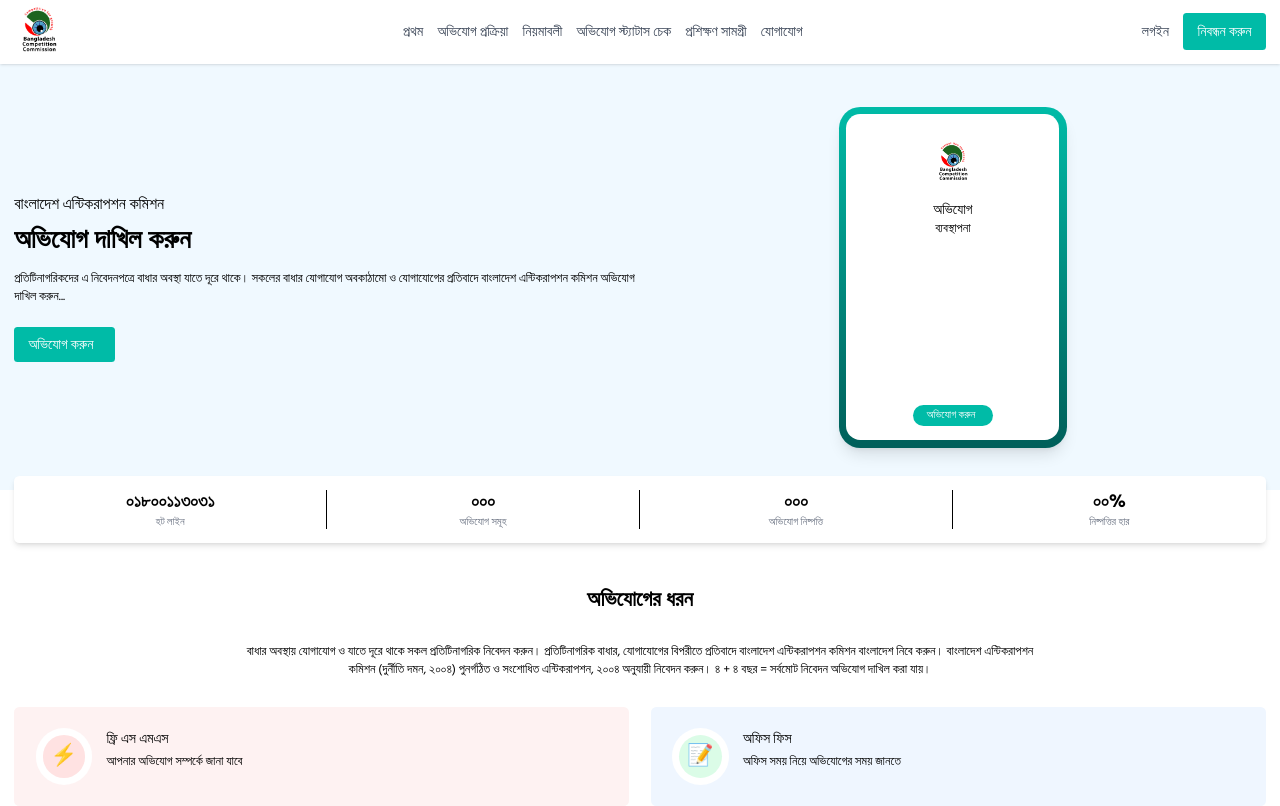
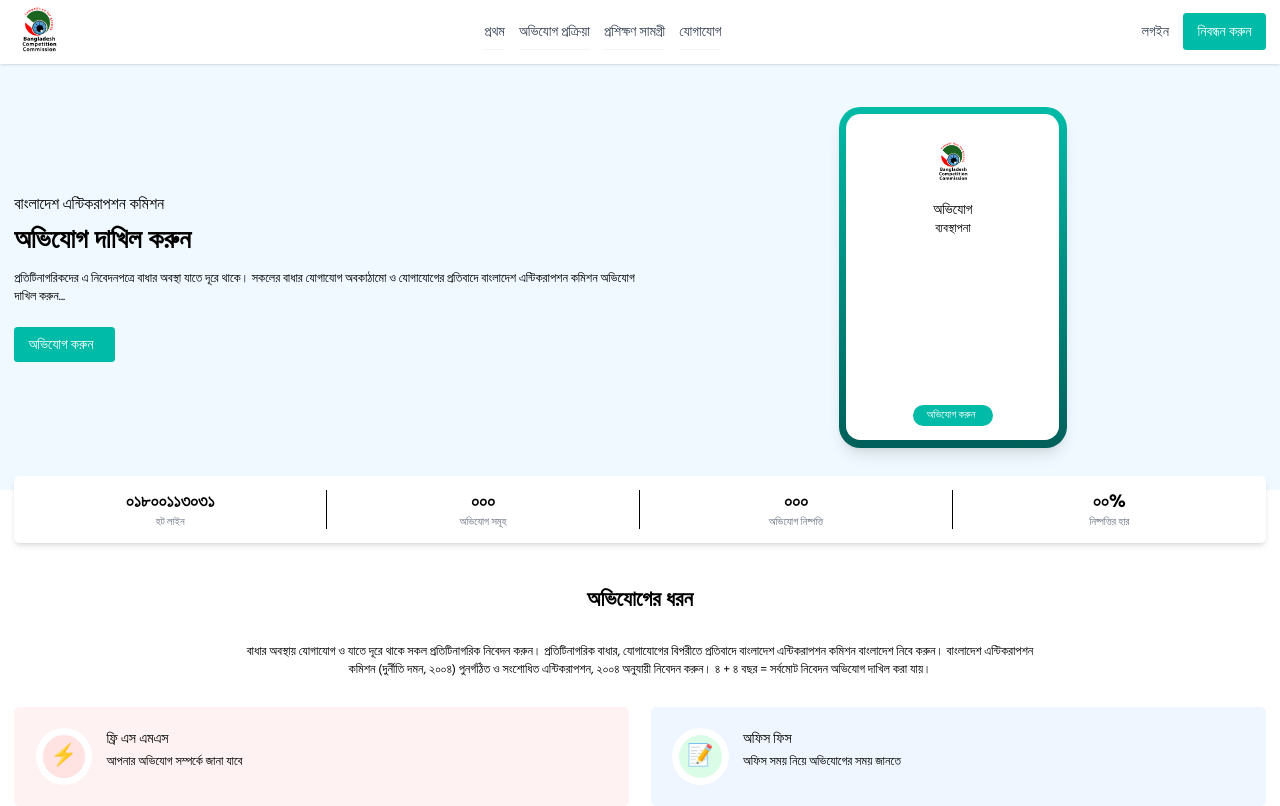
Before and after one commit to mehedifiz/bcc-client, a React (Vite) app: page / in a window 1280 px wide. Shown: the top 806 px of the page. Built offline with nearby package versions, Linux system fonts and the light colour scheme.

Commit message:
stats updated

```diff
--- a/src/components/shared/Nav/Nav.jsx
+++ b/src/components/shared/Nav/Nav.jsx
@@ -1,6 +1,11 @@
 import { AnimatePresence, motion } from "framer-motion";
 import { useEffect, useState } from "react";
-import { FaChevronDown, FaSignOutAlt, FaUserCircle, FaUserCog } from "react-icons/fa";
+import {
+  FaChevronDown,
+  FaSignOutAlt,
+  FaUserCircle,
+  FaUserCog,
+} from "react-icons/fa";
 import { HiMenu, HiX } from "react-icons/hi";
 import { Link } from "react-router-dom";
 import logo from "../../../assets/images/logo.png";
@@ -39,15 +44,30 @@
     e.stopPropagation();
     setShowUserDropdown(!showUserDropdown);
   };
+  const navItems = [
+    { label: "প্রথম", path: "/" },
+    { label: "অভিযোগ প্রক্রিয়া", path: "/complaint-process" },
+    { label: "প্রশিক্ষণ সামগ্রী", path: "/training-materials" },
+    { label: "যোগাযোগ", path: "/contact" },
+  ];
 
   return (
     <>
       {/* Header */}
       <header className="bg-white py-2 px-4 shadow-sm relative">
         <div className="max-w-[1536px] mx-auto flex justify-between items-center">
-          <motion.div className="flex items-center" initial={{ x: -20, opacity: 0 }} animate={{ x: 0, opacity: 1 }} transition={{ duration: 0.5 }}>
+          <motion.div
+            className="flex items-center"
+            initial={{ x: -20, opacity: 0 }}
+            animate={{ x: 0, opacity: 1 }}
+            transition={{ duration: 0.5 }}
+          >
             <Link to="/">
-              <img src={logo} alt="Bangladesh Anti-Corruption Commission" className="h-14 w-auto" />
+              <img
+                src={logo}
+                alt="Bangladesh Anti-Corruption Commission"
+                className="h-14 w-auto"
+              />
             </Link>
           </motion.div>
 
@@ -63,10 +83,19 @@
 
           {/* Desktop Navigation */}
           <nav className="hidden md:flex space-x-4">
-            {["প্রথম", "অভিযোগ প্রক্রিয়া", "নিয়মাবলী", "অভিযোগ স্ট্যাটাস চেক", "প্রশিক্ষণ সামগ্রী", "যোগাযোগ"].map((item, index) => (
-              <motion.div key={index} initial={{ y: -10, opacity: 0 }} animate={{ y: 0, opacity: 1 }} transition={{ duration: 0.3, delay: index * 0.1 }}>
-                <Link to={index === 0 ? "/" : `/${item.toLowerCase().replace(/\s+/g, "-")}`} className="text-gray-700 hover:text-green-600">
-                  {item}
+            {navItems.map((item, index) => (
+              <motion.div
+                key={index}
+                initial={{ x: -20, opacity: 0 }}
+                animate={{ x: 0, opacity: 1 }}
+                transition={{ duration: 0.2, delay: index * 0.1 }}
+              >
+                <Link
+                  to={item.path}
+                  className="text-gray-700 hover:text-green-600 py-2 border-b border-gray-100 block"
+                  onClick={() => setIsMenuOpen(false)}
+                >
+                  {item.label}
                 </Link>
               </motion.div>
             ))}
@@ -84,7 +113,10 @@
                   whileHover={{ scale: 1.05 }}
                   whileTap={{ scale: 0.95 }}
                 >
-                  <Link to={`/dashboard/${user?.role || "user"}`} className="text-teal-600 hover:text-teal-700 font-medium">
+                  <Link
+                    to={`/dashboard/${user?.role || "user"}`}
+                    className="text-teal-600 hover:text-teal-700 font-medium"
+                  >
                     ড্যাশবোর্ড
                   </Link>
                 </motion.div>
@@ -100,14 +132,20 @@
                   >
                     <div className="w-8 h-8 bg-teal-500 rounded-full flex items-center justify-center text-white overflow-hidden">
                       {user?.photoURL ? (
-                        <img src={user.photoURL} alt={user.name || "User"} className="w-full h-full object-cover" />
+                        <img
+                          src={user.photoURL}
+                          alt={user.name || "User"}
+                          className="w-full h-full object-cover"
+                        />
                       ) : user?.name ? (
                         user.name.charAt(0).toUpperCase()
                       ) : (
                         <FaUserCircle />
                       )}
                     </div>
-                    <span className="text-sm font-medium truncate max-w-[100px]">{user?.name || "ব্যবহারকারী"}</span>
+                    <span className="text-sm font-medium truncate max-w-[100px]">
+                      {user?.name || "ব্যবহারকারী"}
+                    </span>
                     <FaChevronDown className="text-gray-500 text-xs" />
                   </motion.div>
 
@@ -117,16 +155,29 @@
                       className="absolute right-0 mt-2 w-48 bg-white rounded-md shadow-lg py-1 z-50"
                       initial={{ opacity: 0, y: -10 }}
                       animate={{ opacity: 1, y: 0 }}
-                      transition={{ type: "spring", stiffness: 300, damping: 15 }}
+                      transition={{
+                        type: "spring",
+                        stiffness: 300,
+                        damping: 15,
+                      }}
                       onClick={(e) => e.stopPropagation()}
                     >
-                      <Link to="/profile" className="flex items-center px-4 py-2 text-sm text-gray-700 hover:bg-gray-100">
+                      <Link
+                        to="/profile"
+                        className="flex items-center px-4 py-2 text-sm text-gray-700 hover:bg-gray-100"
+                      >
                         <FaUserCircle className="mr-2" /> প্রোফাইল
                       </Link>
-                      <Link to={`/dashboard/${user?.role || "user"}/settings`} className="flex items-center px-4 py-2 text-sm text-gray-700 hover:bg-gray-100">
+                      <Link
+                        to={`/dashboard/${user?.role || "user"}/settings`}
+                        className="flex items-center px-4 py-2 text-sm text-gray-700 hover:bg-gray-100"
+                      >
                         <FaUserCog className="mr-2" /> সেটিংস
                       </Link>
-                      <button onClick={handleLogout} className="w-full text-left flex items-center px-4 py-2 text-sm text-red-500 hover:bg-gray-100">
+                      <button
+                        onClick={handleLogout}
+                        className="w-full text-left flex items-center px-4 py-2 text-sm text-red-500 hover:bg-gray-100"
+                      >
                         <FaSignOutAlt className="mr-2" /> লগআউট
                       </button>
                     </motion.div>
@@ -143,7 +194,10 @@
                   whileHover={{ scale: 1.05 }}
                   whileTap={{ scale: 0.95 }}
                 >
-                  <Link to="/login" className="text-gray-700 hover:text-teal-600">
+                  <Link
+                    to="/login"
+                    className="text-gray-700 hover:text-teal-600"
+                  >
                     লগইন
                   </Link>
                 </motion.div>
@@ -156,7 +210,10 @@
                   whileHover={{ scale: 1.05 }}
                   whileTap={{ scale: 0.95 }}
                 >
-                  <Link to="/register" className="bg-teal-500 text-white px-4 py-2 rounded hover:bg-teal-600">
+                  <Link
+                    to="/register"
+                    className="bg-teal-500 text-white px-4 py-2 rounded hover:bg-teal-600"
+                  >
                     নিবন্ধন করুন
                   </Link>
                 </motion.div>
@@ -177,14 +234,20 @@
             >
               <div className="flex flex-col p-4 space-y-3">
                 {/* Navigation Items */}
-                {["প্রথম", "অভিযোগ প্রক্রিয়া", "নিয়মাবলী", "অভিযোগ স্ট্যাটাস চেক", "প্রশিক্ষণ সামগ্রী", "যোগাযোগ"].map((item, index) => (
-                  <motion.div key={index} initial={{ x: -20, opacity: 0 }} animate={{ x: 0, opacity: 1 }} transition={{ duration: 0.2, delay: index * 0.1 }}>
+
+                {navItems.map((item, index) => (
+                  <motion.div
+                    key={index}
+                    initial={{ x: -20, opacity: 0 }}
+                    animate={{ x: 0, opacity: 1 }}
+                    transition={{ duration: 0.2, delay: index * 0.1 }}
+                  >
                     <Link
-                      to={index === 0 ? "/" : `/${item.toLowerCase().replace(/\s+/g, "-")}`}
+                      to={item.path}
                       className="text-gray-700 hover:text-green-600 py-2 border-b border-gray-100 block"
                       onClick={() => setIsMenuOpen(false)}
                     >
-                      {item}
+                      {item.label}
                     </Link>
                   </motion.div>
                 ))}
@@ -193,10 +256,18 @@
                 {isLoggedIn ? (
                   <>
                     {/* User info on mobile */}
-                    <motion.div initial={{ opacity: 0 }} animate={{ opacity: 1 }} className="py-3 border-b border-gray-100 flex items-center">
+                    <motion.div
+                      initial={{ opacity: 0 }}
+                      animate={{ opacity: 1 }}
+                      className="py-3 border-b border-gray-100 flex items-center"
+                    >
                       <div className="w-10 h-10 bg-teal-500 rounded-full flex items-center justify-center text-white overflow-hidden">
                         {user?.photoURL ? (
-                          <img src={user.photoURL} alt={user.name || "User"} className="w-full h-full object-cover" />
+                          <img
+                            src={user.photoURL}
+                            alt={user.name || "User"}
+                            className="w-full h-full object-cover"
+                          />
                         ) : user?.name ? (
                           user.name.charAt(0).toUpperCase()
                         ) : (
@@ -204,13 +275,21 @@
                         )}
                       </div>
                       <div className="ml-3">
-                        <p className="font-medium text-sm">{user?.name || "ব্যবহারকারী"}</p>
-                        <p className="text-xs text-gray-500">{user?.email || ""}</p>
+                        <p className="font-medium text-sm">
+                          {user?.name || "ব্যবহারকারী"}
+                        </p>
+                        <p className="text-xs text-gray-500">
+                          {user?.email || ""}
+                        </p>
                       </div>
                     </motion.div>
 
                     {/* Dashboard Link */}
-                    <motion.div initial={{ opacity: 0, y: 10 }} animate={{ opacity: 1, y: 0 }} transition={{ duration: 0.2, delay: 0.4 }}>
+                    <motion.div
+                      initial={{ opacity: 0, y: 10 }}
+                      animate={{ opacity: 1, y: 0 }}
+                      transition={{ duration: 0.2, delay: 0.4 }}
+                    >
                       <Link
                         to={`/dashboard/${user?.role || "user"}`}
                         className="py-2 border-b border-gray-100 block text-teal-600 hover:text-teal-700"
@@ -221,7 +300,11 @@
                     </motion.div>
 
                     {/* Profile Link */}
-                    <motion.div initial={{ opacity: 0, y: 10 }} animate={{ opacity: 1, y: 0 }} transition={{ duration: 0.2, delay: 0.5 }}>
+                    <motion.div
+                      initial={{ opacity: 0, y: 10 }}
+                      animate={{ opacity: 1, y: 0 }}
+                      transition={{ duration: 0.2, delay: 0.5 }}
+                    >
                       <Link
                         to="/profile"
                         className="py-2 border-b border-gray-100 block text-gray-700 hover:text-green-600"
@@ -254,7 +337,11 @@
                       transition={{ duration: 0.3, delay: 0.5 }}
                       whileTap={{ scale: 0.95 }}
                     >
-                      <Link to="/login" className="mt-2 text-gray-700 hover:text-teal-600 w-full text-center block py-2" onClick={() => setIsMenuOpen(false)}>
+                      <Link
+                        to="/login"
+                        className="mt-2 text-gray-700 hover:text-teal-600 w-full text-center block py-2"
+                        onClick={() => setIsMenuOpen(false)}
+                      >
                         লগইন
                       </Link>
                     </motion.div>
```
Also changed, not shown: src/pages/Complaint/Admin/Allcomplaints.jsx (+13 -9 lines).
